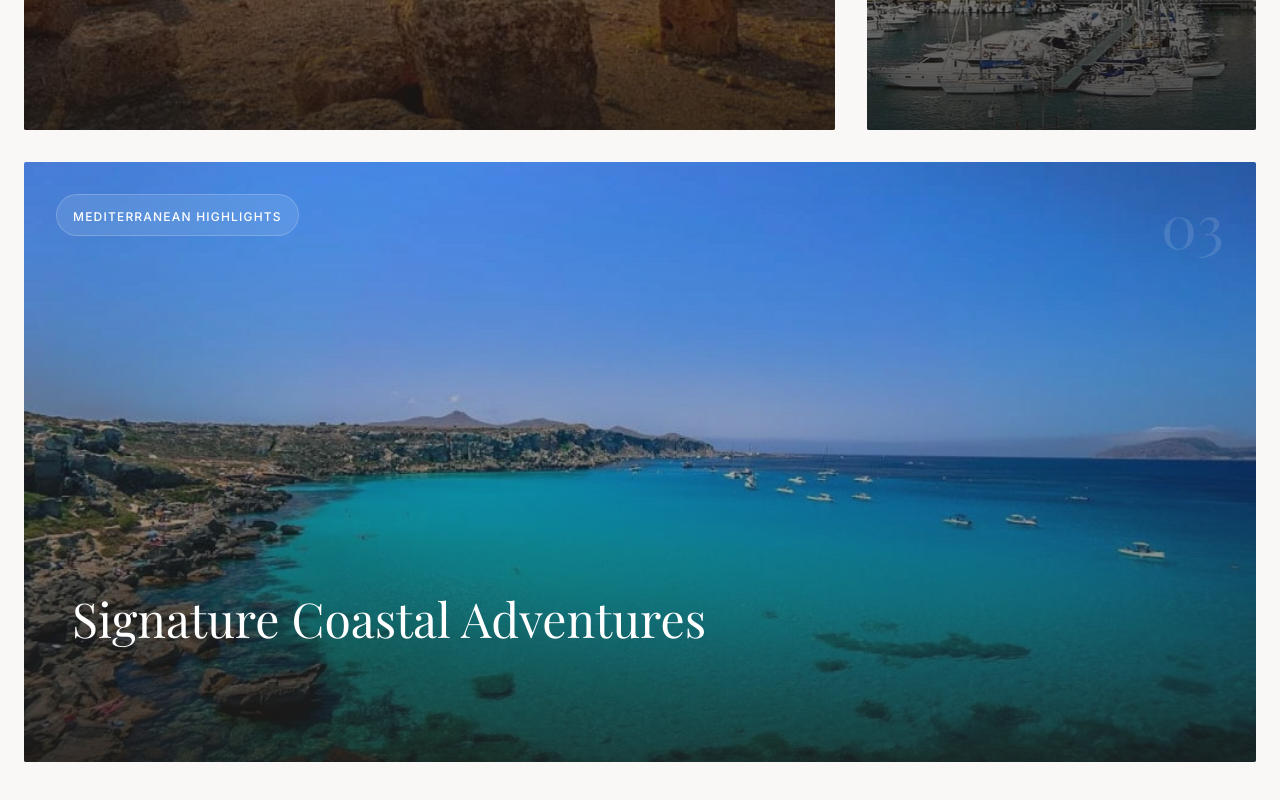
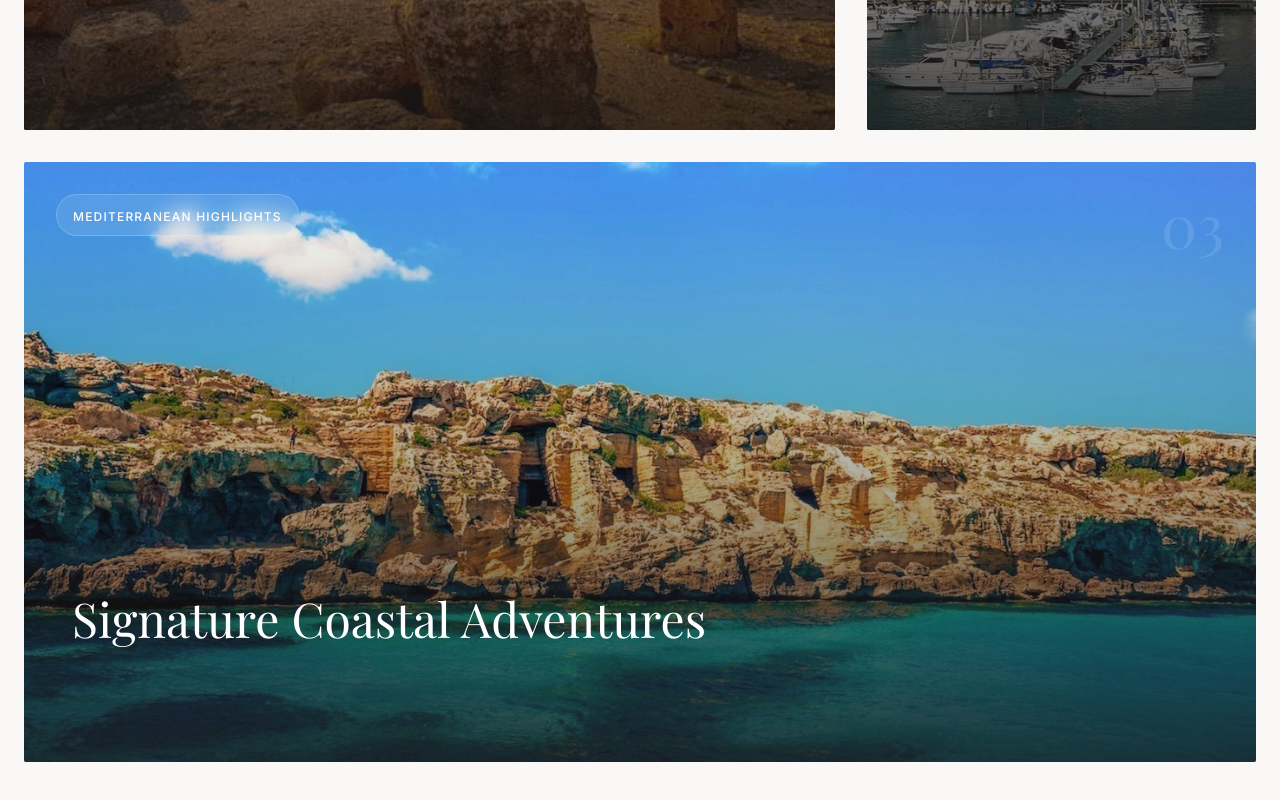
Before and after one commit to Soaja/roots-routes, a React (Vite) app: page / in a window 1280 px wide. Shown: the part 2631-3431 px from the top of the page. Built offline with nearby package versions, Linux system fonts and the light colour scheme; a web font is replaced by a local one.

Commit message:
Update Destinations.tsx

```diff
--- a/components/Destinations.tsx
+++ b/components/Destinations.tsx
@@ -37,7 +37,7 @@ const destinations: Destination[] = [
     title: "Signature Coastal Adventures",
     tag: "Mediterranean Highlights",
     description: "Sail beyond the ordinary and explore Sicily’s most exclusive sea experiences.",
-    image: "images/favignana3.webp", // Scenic vineyard with view
+    image: "images/favignana.jpg", // Scenic vineyard with view
     colSpan: "md:col-span-3"
   }
 ];
```
